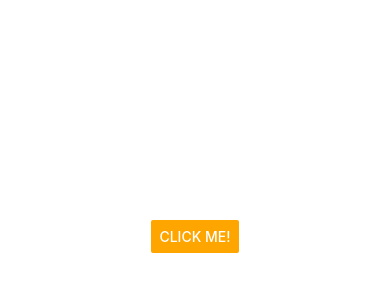
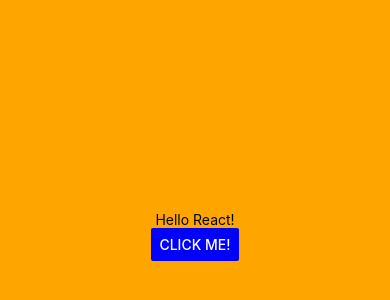
Before and after one commit to jonathanpperry/done-with-it, a React Native app: screen / in a window 390 px wide. Shown: the part 186-486 px from the top of the page. Built offline with nearby package versions, Linux system fonts and the light colour scheme.

Commit message:
Finished section on stylesheet

```diff
--- a/App.js
+++ b/App.js
@@ -1,19 +1,20 @@
 import React from "react";
-import { Alert, Button, StyleSheet, SafeAreaView } from "react-native";
+import { Button, StyleSheet, SafeAreaView, Text } from "react-native";
 
 export default function App() {
   return (
-    <SafeAreaView style={styles.container}>
+    <SafeAreaView style={[styles.container, containerStyle]}>
+      <Text>Hello React!</Text>
       <Button
-        color="orange"
+        color="blue"
         title="Click Me!"
-        onPress={() =>
-          Alert.prompt("My title", "My message", (text) => console.log(text))
-        }
+        onPress={() => console.log("Button pressed")}
       />
     </SafeAreaView>
   );
 }
+
+const containerStyle = { backgroundColor: "orange" };
 
 const styles = StyleSheet.create({
   container: {
```
